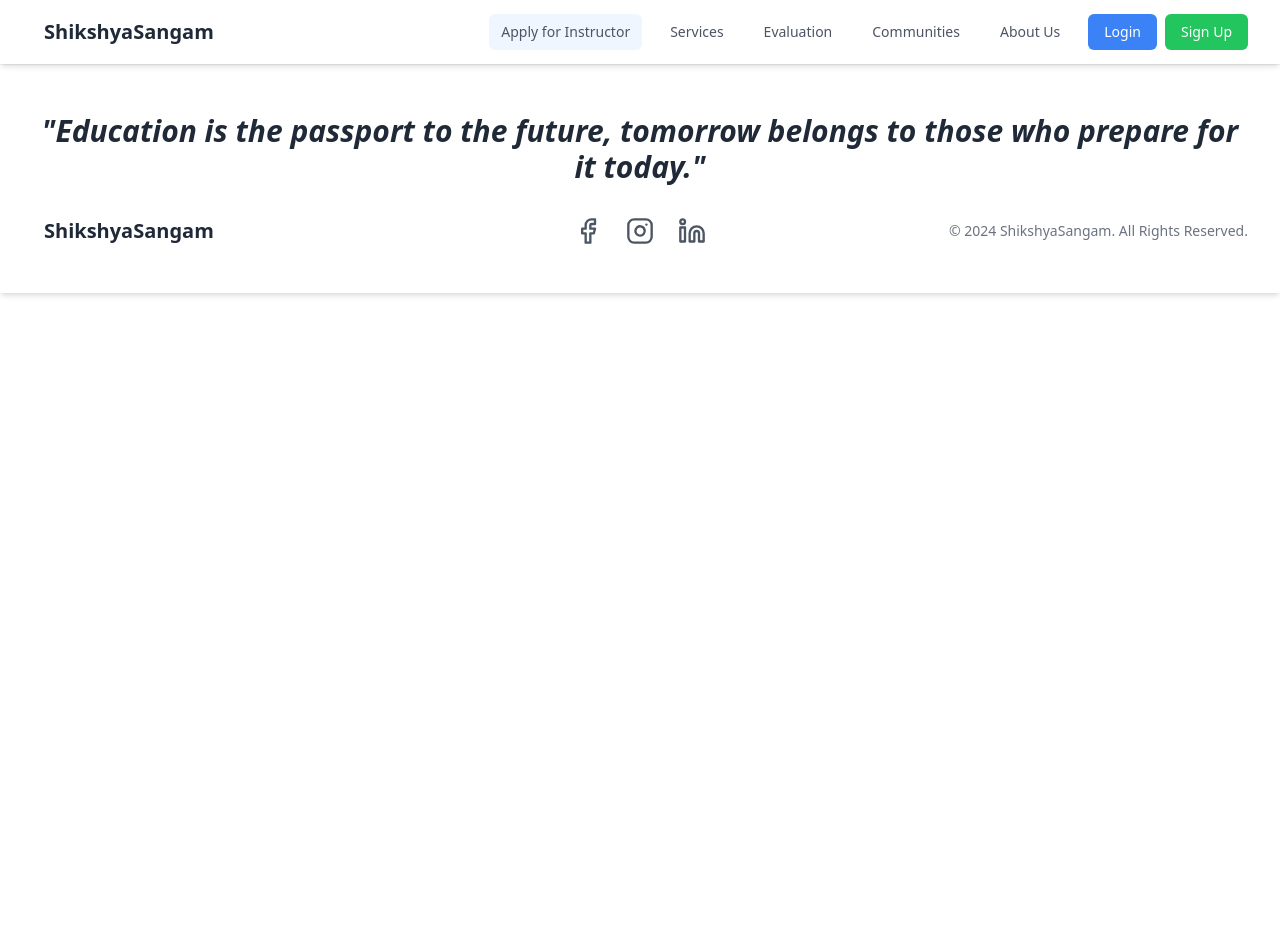
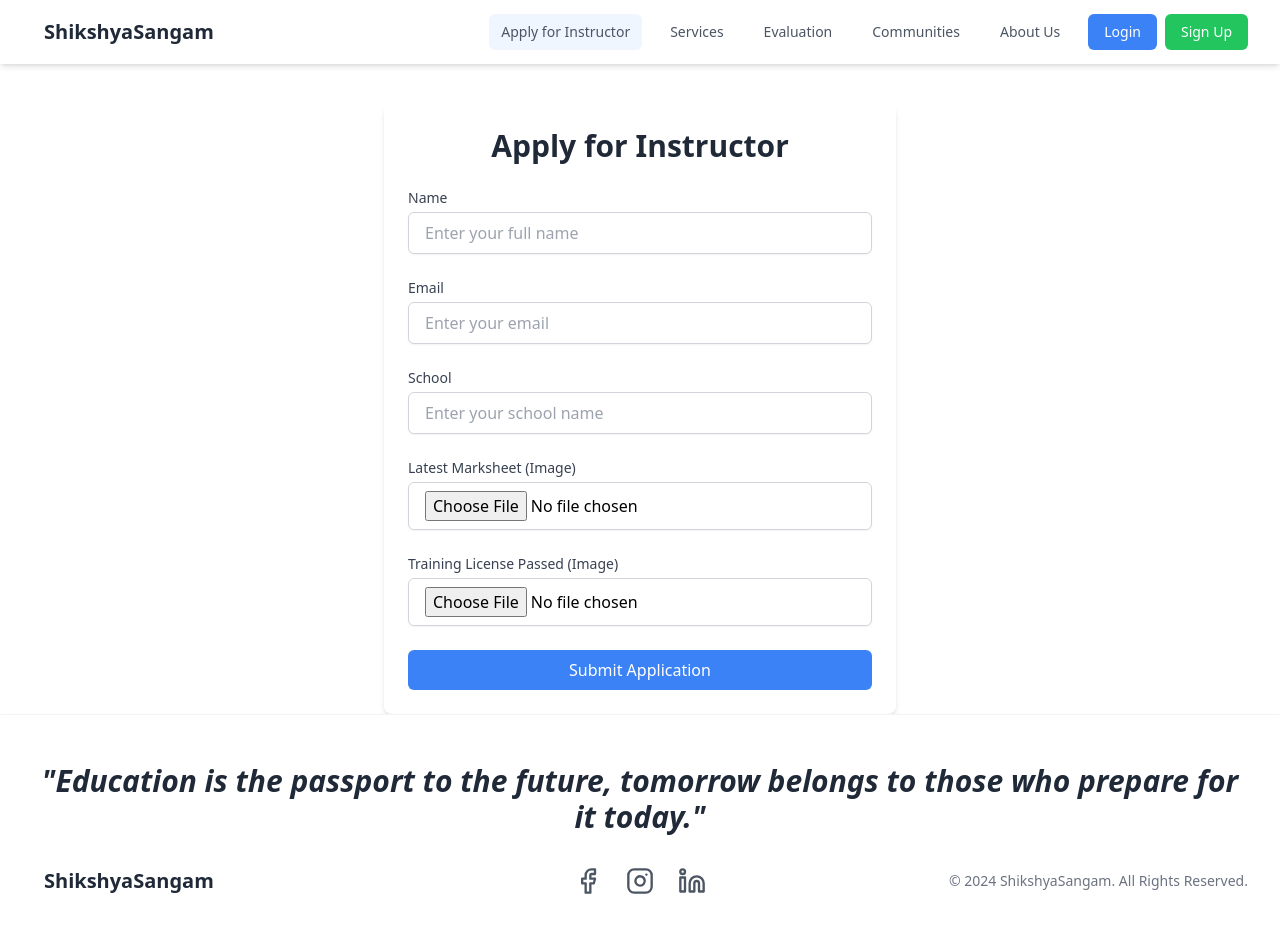
Before and after one commit to sumankhatri17/CodeCamp, a React (Vite) app in the folder frontend/CC/: page /apply-instructor in a window 1280 px wide. Shown: the top 932 px of the page. Before the commit the page ends 800 px from the top, so only its background shows below. Built offline with nearby package versions, Linux system fonts and the light colour scheme.

Commit message:
Homee Go Now ,

```diff
--- a/frontend/CC/src/App.jsx
+++ b/frontend/CC/src/App.jsx
@@ -6,7 +6,7 @@ import Navbar from "./components/Navbar.jsx";
 import Homepage from "./Pages/Homepage.jsx";
 import Footer from "./components/Footer.jsx";
 import Evaluation from "./Pages/Evaluation.jsx";
-
+import ApplyForInstructor from "./components/ApplyForInstructor.jsx";
 const App = () => {
   return (
     <Router>
@@ -17,6 +17,11 @@ const App = () => {
           <Route path="/login" element={<LoginForm />} />
           <Route path="/signup" element={<SignUpForm />} />
           <Route path="/evaluate" element={<Evaluation />} />
+          <Route
+            path="/apply-instructor"
+            className="py-[150px]"
+            element={<ApplyForInstructor />}
+          />
         </Routes>
       </div>
       <Footer />
--- /dev/null
+++ b/frontend/CC/src/components/ApplyForInstructor.jsx
@@ -0,0 +1,152 @@
+import React, { useState } from "react";
+
+const ApplyForInstructorForm = () => {
+  const [formData, setFormData] = useState({
+    name: "",
+    email: "",
+    school: "",
+    marksheet: null,
+    trainingLicense: null,
+  });
+
+  const handleInputChange = (e) => {
+    const { name, value } = e.target;
+    setFormData((prevData) => ({
+      ...prevData,
+      [name]: value,
+    }));
+  };
+
+  const handleFileChange = (e) => {
+    const { name, files } = e.target;
+    setFormData((prevData) => ({
+      ...prevData,
+      [name]: files[0], // Storing the first file only
+    }));
+  };
+
+  const handleSubmit = (e) => {
+    e.preventDefault();
+    console.log("Form Data Submitted:", formData);
+
+    // Add validation and backend integration here
+    alert("Application submitted successfully!");
+  };
+
+  return (
+    <div className="max-w-lg mx-auto p-6 bg-white rounded-lg shadow-md mt-10">
+      <h2 className="text-3xl font-bold text-center text-gray-800 mb-6">
+        Apply for Instructor
+      </h2>
+      <form onSubmit={handleSubmit} className="space-y-6">
+        {/* Name Field */}
+        <div>
+          <label
+            htmlFor="name"
+            className="block text-sm font-medium text-gray-700 mb-1"
+          >
+            Name
+          </label>
+          <input
+            type="text"
+            id="name"
+            name="name"
+            value={formData.name}
+            onChange={handleInputChange}
+            placeholder="Enter your full name"
+            required
+            className="block w-full px-4 py-2 border border-gray-300 rounded-md shadow-sm focus:outline-none focus:ring-blue-500 focus:border-blue-500"
+          />
+        </div>
+
+        {/* Email Field */}
+        <div>
+          <label
+            htmlFor="email"
+            className="block text-sm font-medium text-gray-700 mb-1"
+          >
+            Email
+          </label>
+          <input
+            type="email"
+            id="email"
+            name="email"
+            value={formData.email}
+            onChange={handleInputChange}
+            placeholder="Enter your email"
+            required
+            className="block w-full px-4 py-2 border border-gray-300 rounded-md shadow-sm focus:outline-none focus:ring-blue-500 focus:border-blue-500"
+          />
+        </div>
+
+        {/* School Field */}
+        <div>
+          <label
+            htmlFor="school"
+            className="block text-sm font-medium text-gray-700 mb-1"
+          >
+            School
+          </label>
+          <input
+            type="text"
+            id="school"
+            name="school"
+            value={formData.school}
+            onChange={handleInputChange}
+            placeholder="Enter your school name"
+            required
+            className="block w-full px-4 py-2 border border-gray-300 rounded-md shadow-sm focus:outline-none focus:ring-blue-500 focus:border-blue-500"
+          />
+        </div>
+
+        {/* Marksheet Field */}
+        <div>
+          <label
+            htmlFor="marksheet"
+            className="block text-sm font-medium text-gray-700 mb-1"
+          >
+            Latest Marksheet (Image)
+          </label>
+          <input
+            type="file"
+            id="marksheet"
+            name="marksheet"
+            accept="image/*"
+            onChange={handleFileChange}
+            required
+            className="block w-full px-4 py-2 border border-gray-300 rounded-md shadow-sm focus:outline-none focus:ring-blue-500 focus:border-blue-500"
+          />
+        </div>
+
+        {/* Training License Field */}
+        <div>
+          <label
+            htmlFor="trainingLicense"
+            className="block text-sm font-medium text-gray-700 mb-1"
+          >
+            Training License Passed (Image)
+          </label>
+          <input
+            type="file"
+            id="trainingLicense"
+            name="trainingLicense"
+            accept="image/*"
+            onChange={handleFileChange}
+            required
+            className="block w-full px-4 py-2 border border-gray-300 rounded-md shadow-sm focus:outline-none focus:ring-blue-500 focus:border-blue-500"
+          />
+        </div>
+
+        {/* Submit Button */}
+        <button
+          type="submit"
+          className="w-full bg-blue-500 text-white py-2 rounded-md hover:bg-blue-600 transition duration-300"
+        >
+          Submit Application
+        </button>
+      </form>
+    </div>
+  );
+};
+
+export default ApplyForInstructorForm;
```
Also changed, not shown: 1 other file (tests, documents, lock files or other folders).
